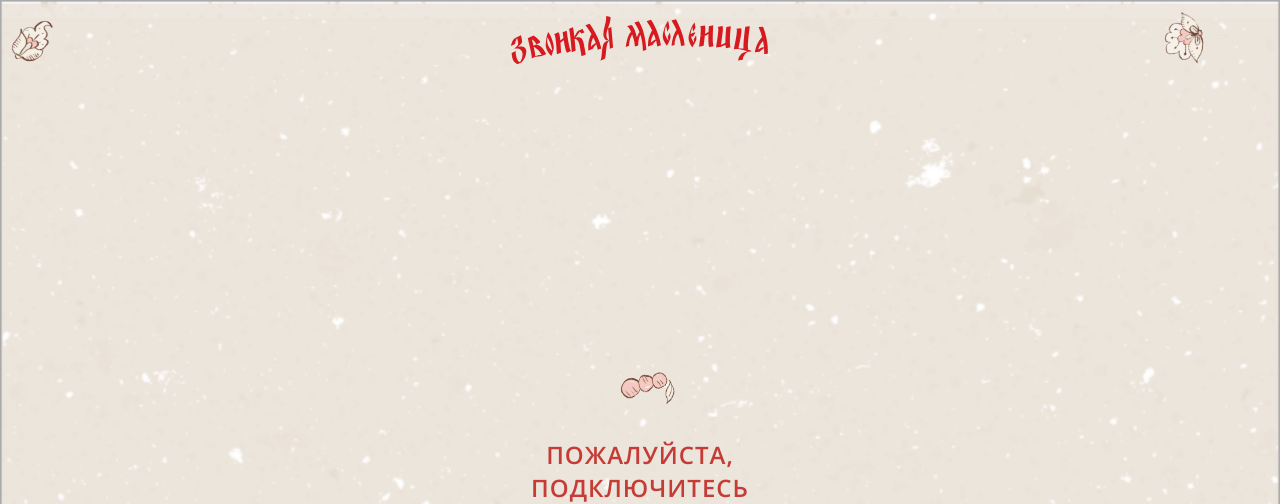
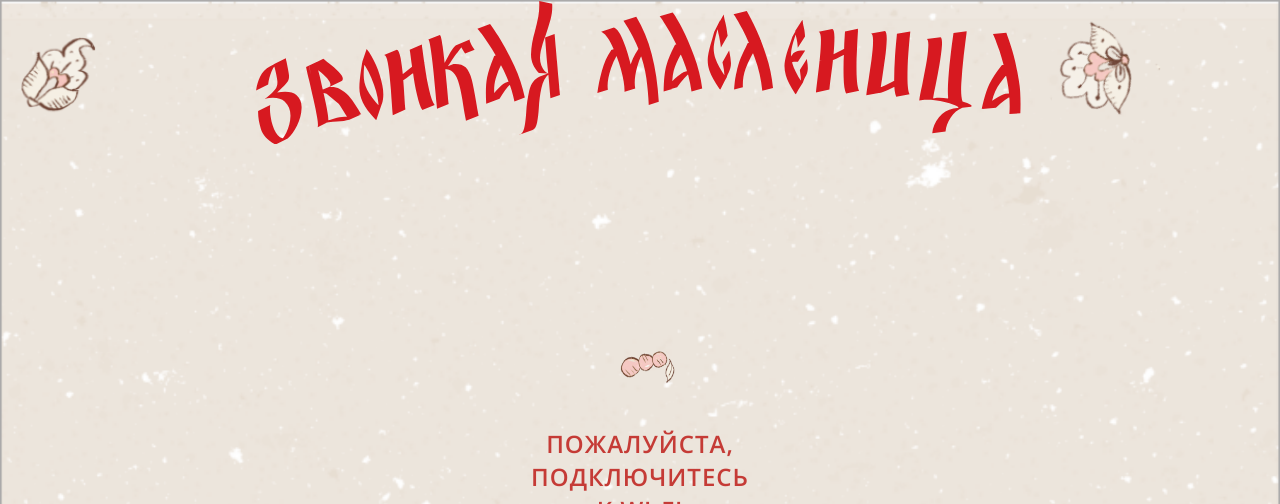
Before and after one commit to dehimer/zd-nowifi, a plain HTML site: page index.html in a window 1280 px wide. Shown: the top 504 px of the page. Drawn offline with nearby package versions, Linux system fonts and the light colour scheme.

Commit message:
update styles

```diff
--- a/app.js
+++ /dev/null
@@ -1 +0,0 @@
-i
--- a/index.html
+++ b/index.html
@@ -79,7 +79,7 @@
         }
 
         .title .top .center {
-            flex: 0 0 70%;
+            flex: 0 0 60%;
             height: 100%;
             display: flex;
             justify-content: center;
@@ -88,14 +88,14 @@
         }
 
         .title .top .center img {
-            height: 60%;
+            width: 100%;
         }
 
         .title .top .left {
             height: 100%;
-            flex: 0 0 15%;
+            flex: 0 0 20%;
             overflow: hidden;
-            display: flex;
+            /*display: flex;*/
         }
 
         .title .top .left img {
@@ -118,10 +118,10 @@
 
         .title .top .right {
             height: 100%;
-            flex: 0 0 15%;
+            flex: 0 0 20%;
             overflow: hidden;
-            display: flex;
-            justify-content: center;
+            /*display: flex;*/
+
         }
 
         .title .top .right img {
@@ -146,11 +146,11 @@
             height: 100%;
         }
 
-        .top {
+        .separator {
             height: 10%;
         }
 
-        .top img {
+        .separator img {
             height: 7vh;
         }
 
@@ -234,7 +234,7 @@
                 </div>
               </div>
 
-              <div className={'top'}>
+              <div className={'separator'}>
                 <img src={'public/theme/decoration/F-4.png'} />
               </div>
               <div className={'message'}>
```
